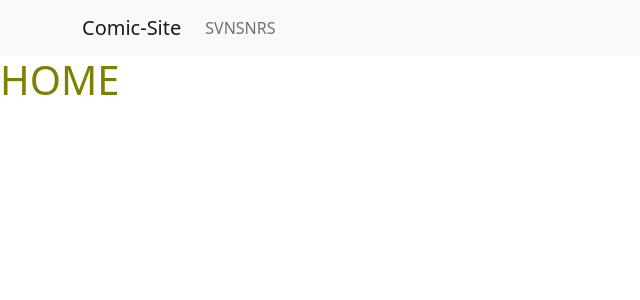
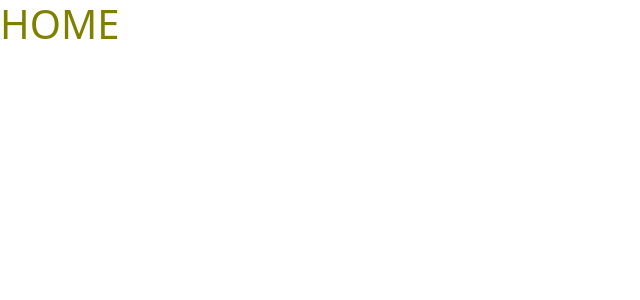
Before and after one commit to PitEG/comic-site, a React (Create React App) app: page /comics/ in a window 1280 px wide. Shown: the top 300 px of the page, without its empty margins (0-640 px from the left). Built offline with nearby package versions, Linux system fonts and the light colour scheme.

Commit message:
Revert "added navbar"
This reverts commit 6155186c58a9c94f91080123add41acaff72c649.

```diff
--- a/src/App.jsx
+++ b/src/App.jsx
@@ -1,19 +1,17 @@
-import React from 'react';
+import React from "react";
 import {
   BrowserRouter,
   Routes,
   Route,
-} from 'react-router-dom';
+} from "react-router-dom";
 
-import Home from './Home.jsx';
-import Comic from './Comic.jsx';
-import Chapter from './Chapter.jsx';
-import Navigation from './Navigation.jsx';
+import Home from "./Home.jsx";
+import Comic from "./Comic.jsx";
+import Chapter from "./Chapter.jsx";
 
 export default function App() {
   return (
     <BrowserRouter basename={"comics"}>
-      <Navigation/>
       <Routes>
         <Route index element={<Home/>}>
           </Route>
--- a/src/Navigation.jsx
+++ /dev/null
@@ -1,25 +0,0 @@
-import React from 'react';
-
-import Container from 'react-bootstrap/Container';
-import Nav from 'react-bootstrap/Nav';
-import Navbar from 'react-bootstrap/Navbar';
-import NavDropdown from 'react-bootstrap/NavDropdown';
-import {LinkContainer} from 'react-router-bootstrap';
-
-export default function Navigation() {
-  return (
-    <Navbar bg="light" expand="lg">
-      <Container>
-        <Navbar.Brand> Comic-Site </Navbar.Brand>
-        <Navbar.Toggle aria-controls="basic-navbar-nav"/>
-        <Navbar.Collapse id="comic-nav">
-          <Nav className="me-auto">
-            <LinkContainer to="/comics/svnsnrs">
-              <Nav.Link>SVNSNRS</Nav.Link>
-              </LinkContainer>
-            </Nav>
-          </Navbar.Collapse>
-        </Container>
-      </Navbar>
-  )
-}
```
